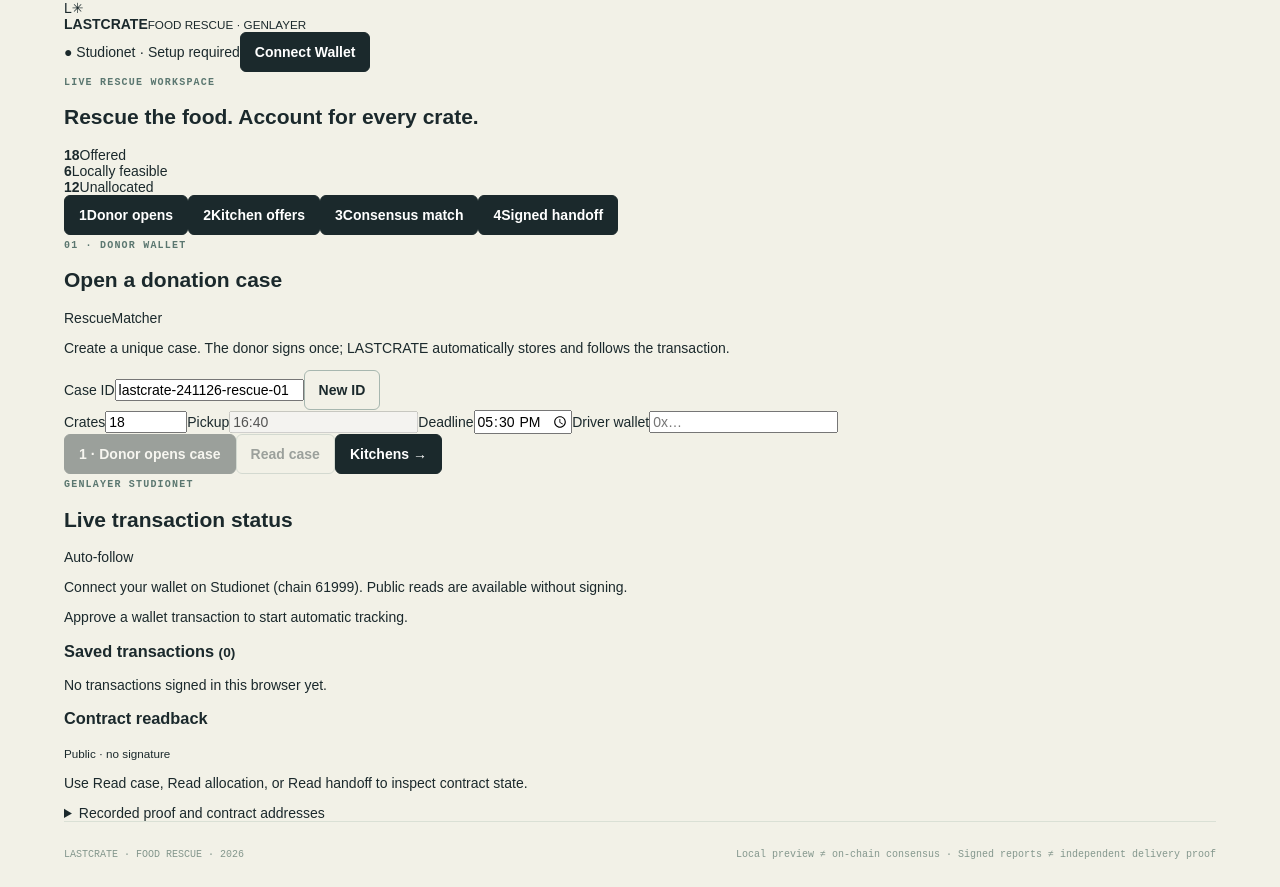
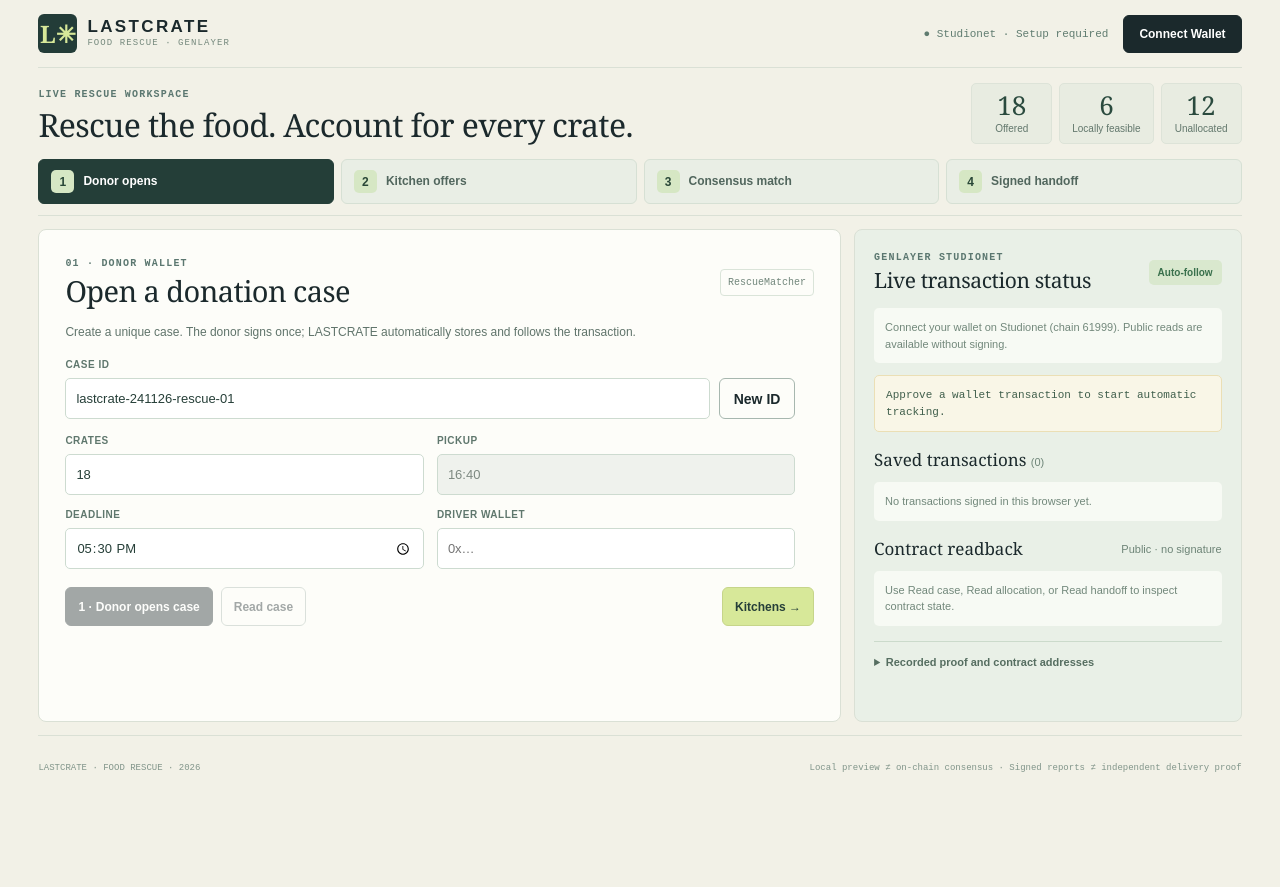
Before and after one commit to bearbaba/LASTCRATE, a Next.js app: page / in a window 1280 px wide. After the commit the page ends 800 px from the top, so only its background shows below. Built offline with nearby package versions, Linux system fonts and the light colour scheme.

Commit message:
style: fit single LASTCRATE workspace within desktop viewport

```diff
--- a/app/globals.css
+++ b/app/globals.css
@@ -136,3 +136,95 @@
 .savedTx code{display:block;overflow-wrap:anywhere;font:10px/1.55 monospace;color:#3c5c4e}
 .savedTxMeta{display:flex;flex-wrap:wrap;gap:4px 14px;font:10px/1.5 monospace;color:#6c8579;margin:8px 0}
 .savedTx a{font:11px/1.5 monospace;color:#29644c;text-decoration:underline}
+
+
+/* Single workspace: avoid full-page vertical scrolling on desktop.
+   Only the active step or activity rail can scroll if a short viewport requires it. */
+.lcApp{width:100%;max-width:1530px;height:100dvh;overflow:hidden;display:flex;flex-direction:column;padding:0 clamp(18px,3vw,46px)}
+.lcHeader{height:68px;flex:0 0 68px;border-bottom:1px solid var(--border);display:flex;justify-content:space-between;align-items:center;gap:16px}
+.lcBrand{display:flex;align-items:center;gap:10px}
+.lcBrand strong{font:bold 17px/1.2 Arial,sans-serif;letter-spacing:.14em;display:block}
+.lcBrand small{display:block;font:9px/1.5 monospace;letter-spacing:.12em;color:#74887c}
+.lcMark{width:39px;height:39px;display:flex;align-items:center;justify-content:center;border-radius:6px;background:#233c38;color:#d7e899;font:bold 24px Georgia,serif}
+.lcHeaderRight{display:flex;gap:15px;align-items:center}
+.lcNetwork{font:11px monospace;color:#607c70;white-space:nowrap}
+.lcWalletButton{font-size:12px;padding:11px 15px;border-radius:6px;white-space:nowrap}
+.lcWalletButton.connected{color:#28543f;border-color:#9ebe9b;background:#e1efda}
+.lcIntro{display:flex;align-items:center;justify-content:space-between;gap:22px;min-height:91px;padding:15px 0}
+.lcIntro h1{font:normal clamp(22px,2.5vw,32px)/1.18 Georgia,serif;letter-spacing:-.02em;margin:6px 0 0}
+.lcStats{display:flex;gap:7px;flex-shrink:0}
+.lcStats>div{text-align:center;min-width:81px;background:#e8ece1;border:1px solid #dde3d8;border-radius:5px;padding:8px 12px}
+.lcStats b{display:block;font:normal 26px/1 Georgia,serif;color:#2a4a3e}
+.lcStats span{display:block;font:10px/1.3 Arial,sans-serif;color:#62776c;margin-top:4px}
+.lcStages{display:grid;grid-template-columns:repeat(4,minmax(0,1fr));gap:7px;padding:0 0 11px;border-bottom:1px solid var(--border);flex:none}
+.lcStages button{display:flex;gap:9px;align-items:center;text-align:left;background:#e9eee5;border:1px solid #d6e0d4;border-radius:6px;color:#51665d;padding:10px 12px;font:700 12px/1.4 Arial,sans-serif;min-width:0}
+.lcStages button.active{background:#243e38;color:#fff;border-color:#243e38}
+.lcStages button.active .lcStages b{color:#243e38}
+.lcStages button b{width:23px;height:23px;border-radius:5px;background:#d6e7c4;color:#294737;display:flex;align-items:center;justify-content:center;flex:0 0 23px;font:700 12px Arial,sans-serif}
+.lcLayout{display:grid;grid-template-columns:minmax(0,1.45fr) minmax(320px,.7fr);gap:13px;flex:1;min-height:0;padding:13px 0}
+.lcWorkPanel,.lcMonitor{background:#fdfdf9;border:1px solid var(--border);border-radius:8px;min-width:0;min-height:0;overflow-y:auto;overscroll-behavior:contain;scrollbar-width:thin}
+.lcWorkPanel{padding:23px 26px}
+.lcMonitor{padding:17px 19px;background:#e9f0e7}
+.lcStepHeading,.lcMonitorTitle{display:flex;align-items:center;justify-content:space-between;gap:15px}
+.lcStepHeading h2,.lcMonitorTitle h2{font:normal 29px/1.2 Georgia,serif;letter-spacing:-.02em;margin:5px 0 4px}
+.lcStepHeading>span{font:10px monospace;color:#71867b;border:1px solid #dae4d9;border-radius:4px;padding:7px}
+.lcHelper{font:12px/1.55 Arial,sans-serif;color:#60746b;max-width:760px;margin:10px 0 17px}
+.lcAlert,.lcError{padding:9px 11px;border:1px solid #efccbd;border-radius:5px;background:#fff1e9;font:11px/1.55 Arial,sans-serif;color:#994526;overflow-wrap:anywhere}
+.lcWorkPanel label{display:block;font:700 10px/1.4 Arial,sans-serif;color:#5f776d;text-transform:uppercase;letter-spacing:.05em;min-width:0}
+.lcWorkPanel input,.lcWorkPanel textarea{display:block;width:100%;height:41px;font:13px/1.4 Arial,sans-serif;color:#263f38;border:1px solid #cddbd0;background:#fff;border-radius:5px;padding:9px 10px;margin-top:6px;min-width:0}
+.lcWorkPanel input:disabled{background:#eff2ed;color:#7d8981}
+.lcWorkPanel textarea{height:68px;resize:vertical}
+.lcCaseRow{display:grid;grid-template-columns:minmax(0,1fr) auto;gap:9px;align-items:end;max-width:730px}
+.lcCaseRow button{height:41px}
+.lcFields{display:grid;grid-template-columns:repeat(2,minmax(0,1fr));gap:13px;margin:15px 0 18px;max-width:730px}
+.lcActions{display:flex;gap:8px;flex-wrap:wrap;align-items:center;margin:16px 0 7px}
+.lcActions button{font-size:12px;min-height:39px;padding:9px 12px}
+.lcNext{margin-left:auto!important;background:#d7e899!important;color:#263f39!important;border-color:#c6d58a!important}
+.lcKitchenCards{display:grid;grid-template-columns:repeat(2,minmax(0,1fr));gap:12px}
+.lcKitchenCard{border:1px solid #d5e0d3;border-radius:7px;padding:14px;background:#f5f8f2;min-width:0}
+.lcKitchenTop{display:flex;align-items:center;justify-content:space-between;gap:10px;margin-bottom:13px}
+.lcKitchenTop b{font:700 14px Arial,sans-serif}
+.lcKitchenTop small{font:10px Arial,sans-serif;color:#769084;text-align:right}
+.lcKitchenInputs{display:grid;grid-template-columns:repeat(3,minmax(0,1fr));gap:8px;margin:10px 0 12px}
+.lcKitchenInputs input{font-size:12px}
+.lcKitchenCard button{font-size:11px;padding:9px 10px}
+.lcSummaryRecord{display:grid;grid-template-columns:125px minmax(0,1fr);border:1px solid #e0e7dc;border-radius:5px;background:#f6f8f2;margin:19px 0;max-width:720px;overflow:hidden}
+.lcSummaryRecord>span,.lcSummaryRecord>strong,.lcSummaryRecord>code{padding:13px;border-bottom:1px solid #e1e8dd;overflow-wrap:anywhere;min-width:0}
+.lcSummaryRecord>span{font:700 11px Arial,sans-serif;color:#718578;border-right:1px solid #e1e8dd}
+.lcSummaryRecord>strong,.lcSummaryRecord>code{font:12px/1.5 monospace;color:#355449}
+.lcHandoffResult{padding:15px;background:#e3efdd;color:#2e4f3f;border-radius:6px;display:flex;align-items:center;gap:14px;flex-wrap:wrap}
+.lcHandoffResult strong{font:normal 23px Georgia,serif}
+.lcHandoffResult span{font:11px/1.6 Arial,sans-serif}
+.lcMonitorTitle h2{font-size:21px}
+.lcMonitorTag{font:700 10px Arial,sans-serif;background:#d9e8ce;color:#39704c;padding:7px 9px;border-radius:5px;white-space:nowrap}
+.lcMonitorTag.following{background:#f6eccf;color:#8b6b30}
+.lcInfo{font:11px/1.5 Arial,sans-serif;color:#72887b;padding:11px;background:#f7faf4;border-radius:5px;margin:11px 0}
+.lcFollow{display:flex;gap:10px;padding:12px;background:#e3f0df;border-radius:5px;border:1px solid #bed6b9;margin:12px 0}
+.lcFollow div{display:flex;flex-direction:column;gap:4px;min-width:0}
+.lcFollow strong{font:700 12px Arial,sans-serif}
+.lcFollow span:not(.txSpinner),.lcFollow a{font:11px/1.5 monospace;color:#507161;overflow-wrap:anywhere}
+.lcFeedback{font:11px/1.5 monospace;color:#405f4c;background:#f9f6e7;border:1px solid #ebdfb5;padding:11px;border-radius:5px;margin:12px 0;overflow-wrap:anywhere;max-height:88px;overflow-y:auto}
+.lcSectionHeading{display:flex;align-items:center;justify-content:space-between;gap:8px;margin:17px 0 8px}
+.lcSectionHeading h3{font:normal 17px/1.3 Georgia,serif;margin:0}
+.lcSectionHeading small{color:#6d8477;font:11px Arial,sans-serif}
+.lcTextButton{font-size:10px;background:none;border:0;color:#357450;padding:5px;text-decoration:underline}
+.lcTxList{display:flex;flex-direction:column;gap:6px}
+.lcTxList.expanded{max-height:230px;overflow-y:auto}
+.lcTxRow{border:1px solid #d6e2d5;border-radius:5px;background:white;padding:9px}
+.lcTxRow>div{display:flex;justify-content:space-between;gap:8px;align-items:center;flex-wrap:wrap}
+.lcTxRow strong{font:700 11px Arial,sans-serif}
+.lcTxOutcome{font:10px monospace;color:#557562}
+.lcTxOutcome.failed{color:#a64b38}
+.lcTxOutcome.unverified,.lcTxOutcome.pending{color:#9c792a}
+.lcTxRow p{font:10px/1.4 Arial,sans-serif;color:#61776d;margin:5px 0;max-height:32px;overflow:hidden}
+.lcTxRow a,.lcDetails a{font:11px monospace;color:#286d50;overflow-wrap:anywhere}
+.lcReadback{max-height:125px;overflow:auto;padding:10px;border-radius:5px;background:#213a35;color:#d8efdb;font:10px/1.5 monospace;white-space:pre-wrap;overflow-wrap:anywhere}
+.lcDetails{border-top:1px solid #cbdacb;margin-top:15px;padding-top:12px;font:11px/1.5 Arial,sans-serif;color:#566e61}
+.lcDetails summary{cursor:pointer;font-weight:700}
+.lcDetails p,.lcDetails li{overflow-wrap:anywhere}
+.lcDetails code{font:10px monospace}
+.lcDetails .lcActions button{font-size:10px}
+.lcFooter{flex:0 0 27px;display:flex;justify-content:space-between;align-items:center;border-top:1px solid var(--border);font:9px monospace;color:#81958a;gap:16px}
+@media(max-width:1050px){.lcLayout{grid-template-columns:minmax(0,1.15fr) minmax(290px,.85fr)}.lcWorkPanel{padding:16px}.lcStats>div{min-width:62px;padding:8px}}
+@media(max-width:820px){.lcApp{height:auto;min-height:100dvh;overflow:visible}.lcLayout{grid-template-columns:1fr;overflow:visible}.lcWorkPanel,.lcMonitor{overflow:visible}.lcIntro{align-items:flex-start}.lcStages button{padding:9px 7px}.lcFooter{min-height:38px}}
+@media(max-width:540px){.lcApp{padding:0 13px}.lcHeader{height:60px;flex-basis:60px}.lcBrand strong{font-size:12px}.lcBrand small{font-size:7px}.lcMark{width:31px;height:31px;font-size:18px}.lcNetwork{display:none}.lcIntro{padding:15px 0;gap:10px;flex-direction:column}.lcStats{width:100%;gap:5px}.lcStats>div{flex:1}.lcStages button{font-size:0;gap:0;justify-content:center}.lcStages button span{font-size:10px;line-height:1.2}.lcStages button b{margin-right:5px}.lcKitchenCards,.lcFields{grid-template-columns:1fr}.lcKitchenInputs{grid-template-columns:repeat(3,minmax(0,1fr))}.lcCaseRow{grid-template-columns:minmax(0,1fr) auto}.lcStepHeading h2{font-size:24px}.lcFooter{display:block;padding:9px 0}.lcFooter span{display:block;padding-bottom:4px}}
```
